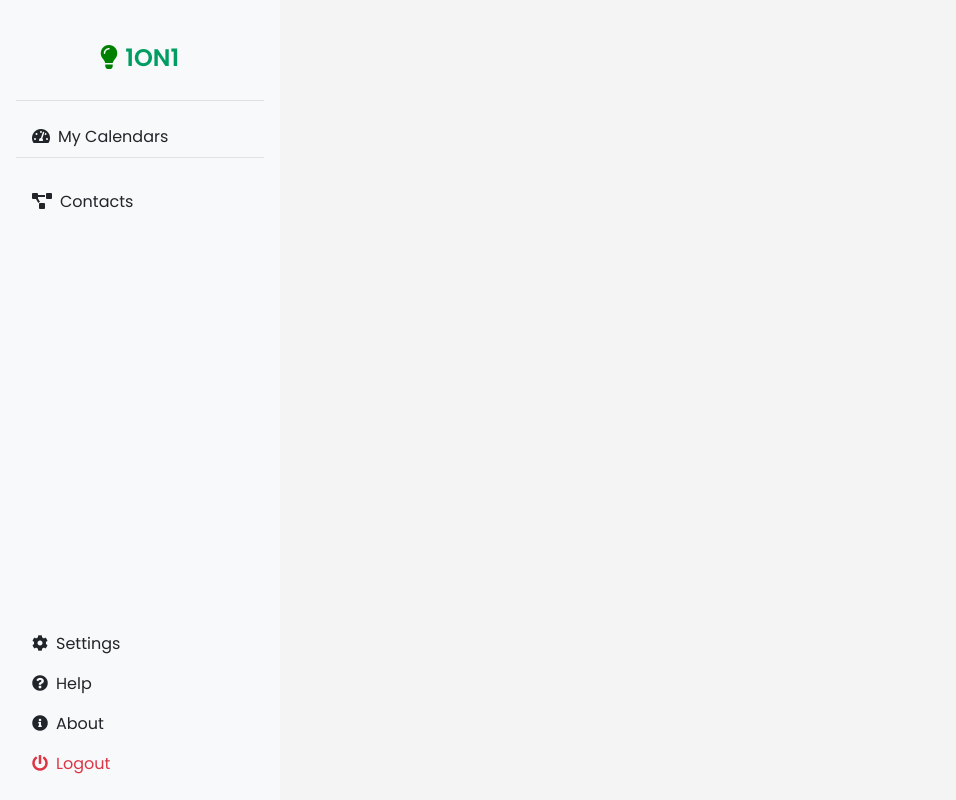
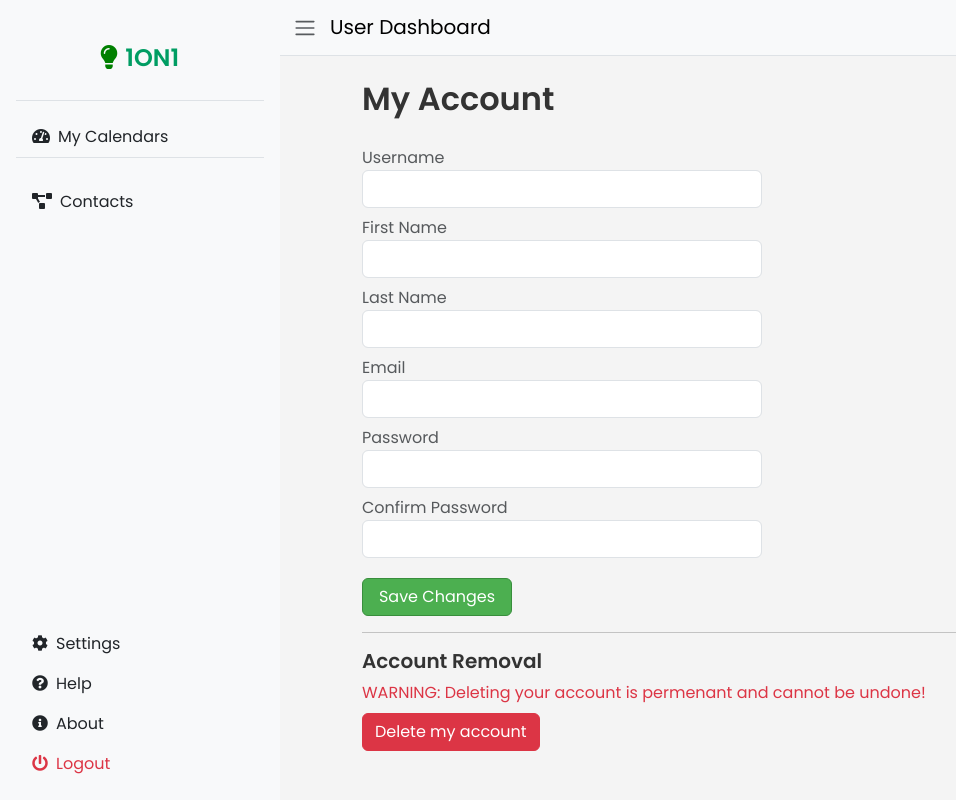
Before and after one commit to mckeenicholas/309-P3, a React (Vite) app in the folder 1on1/: page /settings in a window 1280 px wide. Shown: the whole page, without its empty margins (0-956 px from the left). Built offline with nearby package versions, Linux system fonts and the light colour scheme; no server answers.

Commit message:
Finished user settings

```diff
--- a/1on1/src/pages/Settings.tsx
+++ b/1on1/src/pages/Settings.tsx
@@ -1,25 +1,263 @@
 import React from "react";
 import useRequest from "../utils/requestHandler";
 import Sidebar from "../components/Sidebar";
+import DashNavbar from "../components/DashNavbar";
+import { IFormData, userMessage } from "../utils/types";
+import host from "../utils/links";
+import { useAuth } from "../utils/AuthService";
+import { Button, Modal } from "react-bootstrap";
+import { useNavigate } from "react-router-dom";
 
 const Settings = () => {
+  const initialFormData = {
+    username: "",
+    first_name: "",
+    last_name: "",
+    email: "",
+    password1: "",
+    password2: "",
+  };
 
-    const [userData, setUserData] = React.useState();
+  const formFields = [
+    { label: "Username", id: "username", type: "text" },
+    { label: "First Name", id: "first_name", type: "text" },
+    { label: "Last Name", id: "last_name", type: "text" },
+    { label: "Email", id: "email", type: "email" },
+    { label: "Password", id: "password1", type: "password" },
+    { label: "Confirm Password", id: "password2", type: "password" },
+  ];
+
+  const [userData, setUserData] = React.useState<IFormData>(initialFormData);
+  const [isSidebarOpen, setIsSidebarOpen] = React.useState(true);
+  const [showMessage, setShowMessage] = React.useState<userMessage>({
+    status: null,
+    message: "",
+  });
+  const [isLoading, setIsLoading] = React.useState<boolean>(true);
+  const [showModal, setShowModal] = React.useState(false);
+
   const sendRequest = useRequest();
+  const { token, refresh } = useAuth();
+  const navigate = useNavigate();
+
+  const toggleSidebar = () => setIsSidebarOpen(!isSidebarOpen);
+  const handleClose = () => setShowModal(false);
+  const handleShow = () => setShowModal(true);
 
   React.useEffect(() => {
     const fetchUserData = async () => {
-            const response = await sendRequest("/accounts/profile/", { method: "GET"});
-            setUserData(response);
+      const response = await sendRequest("/accounts/profile/", {
+        method: "GET",
+      });
+
+      const cleanedResponse = { ...initialFormData };
+
+      for (const key in response) {
+        if (response.hasOwnProperty(key)) {
+          cleanedResponse[key as keyof IFormData] = response[key] || "";
+        }
+      }
+
+      setUserData(cleanedResponse);
+      setIsLoading(false);
     };
+
     fetchUserData();
   }, [sendRequest]);
 
+  const handleChange = (field: keyof IFormData, value: string) => {
+    setUserData({ ...userData, [field]: value });
+  };
+
+  const clearPasswords = () => {
+    setUserData({ ...userData, password1: "", password2: "" });
+  };
+
+  const saveUserData = async () => {
+    console.log("test");
+
+    setShowMessage({ status: null, message: "" });
+
+    if (
+      !(
+        userData.email === "" ||
+        /^([\w-\.!+%]+@([A-Za-z0-9-]+\.)+[\w-]{2,4})?$/.test(userData.email)
+      )
+    ) {
+      setShowMessage({ status: "error", message: "Email is invalid" });
+      clearPasswords();
+      return;
+    }
+
+    if (!(userData.password1 === "" && userData.password2 === "")) {
+      if (userData.password1.length < 8) {
+        setShowMessage({
+          status: "error",
+          message: "Password must be at least 8 characters",
+        });
+        clearPasswords();
+        return;
+      }
+
+      if (userData.password1 !== userData.password2) {
+        setShowMessage({ status: "error", message: "Passwords didn't match" });
+        clearPasswords();
+        return;
+      }
+    }
+
+    const cleanedUserData = {};
+    if (userData.username !== "") {
+      Object.assign(cleanedUserData, { username: userData.username });
+    }
+    if (userData.first_name !== "") {
+      Object.assign(cleanedUserData, { first_name: userData.first_name });
+    }
+    if (userData.last_name !== "") {
+      Object.assign(cleanedUserData, { last_name: userData.last_name });
+    }
+    if (userData.email !== "") {
+      Object.assign(cleanedUserData, { email: userData.email });
+    }
+    if (userData.password1 !== "") {
+      Object.assign(cleanedUserData, { password: userData.password1 });
+    }
+
+    console.log(cleanedUserData);
+
+    const response = await fetch(`${host}/accounts/profile/`, {
+      method: "POST",
+      headers: {
+        "Content-Type": "application/json",
+        Authorization: `Bearer ${token}`,
+      },
+      body: JSON.stringify(cleanedUserData),
+    });
+
+    console.log(response);
+
+    if (!response.ok) {
+      const error = await response.json();
+
+      setShowMessage({
+        status: "error",
+        message: Object.values(error)
+          .flatMap((value) => value)
+          .join(" "),
+      });
+    } else {
+      setShowMessage({
+        status: "success",
+        message: "Changes saved successfully",
+      });
+    }
+  };
+
+  const deleteAccount = async () => {
+    const response = await sendRequest("/accounts/profile/delete/", {
+      method: "POST",
+      body: JSON.stringify({ refresh: refresh }),
+    });
+    if (response!) {
+      navigate("/");
+    } else {
+      alert("An error occoured, please contact support.");
+    }
+  };
+
+  const renderInputs = () => {
+    return formFields.map((field) => (
+      <div className="my-1" key={field.id}>
+        <label htmlFor={field.id} className="text-muted">
+          {field.label}
+        </label>
+        <input
+          className="form-control"
+          style={{ maxWidth: "400px" }}
+          type={field.type}
+          id={field.id}
+          onChange={(e) =>
+            handleChange(field.id as keyof IFormData, e.target.value)
+          }
+          value={userData[field.id as keyof IFormData]}
+        />
+      </div>
+    ));
+  };
+
   return (
     <div id="wrapper" className="d-flex">
-            <Sidebar />
+      <Modal show={showModal} onHide={handleClose}>
+        <Modal.Header closeButton>
+          <Modal.Title>Are you sure?</Modal.Title>
+        </Modal.Header>
+        <Modal.Body>This cannot be undone!</Modal.Body>
+        <Modal.Footer>
+          <button
+            type="button"
+            className="btn btn-secondary"
+            onClick={handleClose}
+          >
+            Cancel
+          </button>
+          <button
+            type="button"
+            className="btn btn-danger"
+            onClick={deleteAccount}
+          >
+            Delete my account
+          </button>
+        </Modal.Footer>
+      </Modal>
+
+      {isSidebarOpen && <Sidebar />}
+      <div id="page-content-wrapper">
+        {/* Navbar omitted for brevity */}
+        <DashNavbar onToggleSidebar={toggleSidebar} />
+        <div className="container pt-4">
+          <div className="col-md-12">
+            <h2 className="fw-bold">My Account</h2>
+            {isLoading ? (
+              <div className="spinner-border" role="status">
+                <span className="sr-only">Loading...</span>
+              </div>
+            ) : (
+              <form className="my-4 d-flex flex-column mb-1">
+                {renderInputs()}
+                <div className="my-2" />
+                {showMessage.status === "error" && (
+                  <p className="text-danger">{showMessage.message}</p>
+                )}
+                {showMessage.status === "success" && (
+                  <p className="text-success">{showMessage.message}</p>
+                )}
+                <button
+                  type="button"
+                  className="btn btn-success"
+                  onClick={saveUserData}
+                  style={{ maxWidth: "150px" }}
+                >
+                  Save Changes
+                </button>
+              </form>
+            )}
+            <hr />
+            <h5 className="fw-bold">Account Removal</h5>
+            <p className="mt-2 mb-2 text-danger">
+              WARNING: Deleting your account is permenant and cannot be undone!
+            </p>
+            <button
+              type="button"
+              className="btn btn-danger"
+              onClick={handleShow}
+            >
+              Delete my account
+            </button>
+          </div>
+        </div>
+      </div>
     </div>
   );
-}
+};
 
 export default Settings;
--- a/1on1/src/pages/SignupPage.tsx
+++ b/1on1/src/pages/SignupPage.tsx
@@ -1,20 +1,12 @@
 import React from "react";
 import NavBar from "../components/NavBar";
 import host from "../utils/links";
-import { useNavigate } from "react-router-dom";
+import { Link, useNavigate } from "react-router-dom";
 import AuthRedirect from "../utils/AuthRedirect";
+import { IFormData, userMessage } from "../utils/types";
 
 const SignupPage = () => {
   const navigate = useNavigate();
-
-  interface IFormData {
-    username: string;
-    email: string;
-    first_name: string;
-    last_name: string;
-    password1: string;
-    password2: string;
-  }
 
   const initialFormData = {
     username: "",
@@ -27,26 +19,26 @@ const SignupPage = () => {
 
   const formFields = [
     { label: "Username", id: "username", type: "text" },
-    { label: "First Name", id: "first-name", type: "text" },
-    { label: "Last Name", id: "last-name", type: "text" },
+    { label: "First Name", id: "first_name", type: "text" },
+    { label: "Last Name", id: "last_name", type: "text" },
     { label: "Email", id: "email", type: "email" },
     { label: "Password", id: "password1", type: "password" },
     { label: "Confirm Password", id: "password2", type: "password" },
   ];
 
   const [formData, setFormData] = React.useState<IFormData>(initialFormData);
-  const [hasError, setHasError] = React.useState<{
-    status: boolean;
-    message: string;
-  }>({ status: false, message: "" });
+  const [hasError, setHasError] = React.useState<userMessage>({
+    status: null,
+    message: "",
+  });
 
   const submitLoginRequest = async () => {
-    setHasError({ status: false, message: "" });
+    setHasError({ status: null, message: "" });
 
     // Check for empty fields
     if (formData.username === "" || formData.password1 === "") {
       setHasError({
-        status: true,
+        status: "error",
         message: "One or more required field(s) above is blank",
       });
       return;
@@ -58,14 +50,14 @@ const SignupPage = () => {
         /^([\w-\.!+%]+@([A-Za-z0-9-]+\.)+[\w-]{2,4})?$/.test(formData.email)
       )
     ) {
-      setHasError({ status: true, message: "Email is invalid" });
+      setHasError({ status: "error", message: "Email is invalid" });
       setFormData({ ...formData, password1: "", password2: "" });
       return;
     }
 
     if (formData.password1.length < 8) {
       setHasError({
-        status: true,
+        status: "error",
         message: "Password must be at least 8 characters",
       });
       setFormData({ ...formData, password1: "", password2: "" });
@@ -73,7 +65,7 @@ const SignupPage = () => {
     }
 
     if (formData.password1 !== formData.password2) {
-      setHasError({ status: true, message: "Passwords didn't match" });
+      setHasError({ status: "error", message: "Passwords didn't match" });
       setFormData({ ...formData, password1: "", password2: "" });
       return;
     }
@@ -96,7 +88,7 @@ const SignupPage = () => {
       const error = (await response.json()).error;
 
       setHasError({
-        status: true,
+        status: "error",
         message: Object.values(error)
           .flatMap((value) => value)
           .join(" "),
@@ -138,14 +130,20 @@ const SignupPage = () => {
   return (
     <div className="flex-wrapper" style={{ height: "100%" }}>
       <AuthRedirect redirectPath="/dashboard" />
-      <NavBar />
+      <NavBar showLogin={false} />
       <div className="container my-5 d-flex justify-content-center">
         <div className="p-5 bg-body-tertiary rounded-4 d-md-flex flex-column">
           <h2 className="text-body-emphasis text-center">Sign Up for 1on1:</h2>
+          <p className="mt-4 mb-0 text-center">
+            Already a member?{" "}
+            <Link className="text-link" to="/login">
+              Sign in!
+            </Link>
+          </p>
           <form className="my-4 d-flex flex-column">
             {renderInputs()}
             <div className="my-1"></div>
-            {hasError.status && (
+            {hasError.status === "error" && (
               <p className="text-danger">{hasError.message}</p>
             )}
             <button
--- a/1on1/src/utils/AuthService.tsx
+++ b/1on1/src/utils/AuthService.tsx
@@ -99,7 +99,6 @@ const AuthProvider = ({ children }: any) => {
   };
 
   const refreshToken = async () => {
-
     if (token === null || refresh === null) {
       return false;
     }
@@ -120,7 +119,7 @@ const AuthProvider = ({ children }: any) => {
       } else {
         const data = await response.json();
         setToken(data.access);
-          setLocalStorage("token", data.access)
+        setLocalStorage("token", data.access);
         return true;
       }
     } catch (error) {
--- /dev/null
+++ b/1on1/src/utils/types.ts
@@ -0,0 +1,13 @@
+export interface IFormData {
+  username: string;
+  email: string;
+  first_name: string;
+  last_name: string;
+  password1: string;
+  password2: string;
+}
+
+export type userMessage = {
+  status: "error" | "success" | null;
+  message: string;
+};
```
Lines whose indentation alone changed are shown as unchanged.
